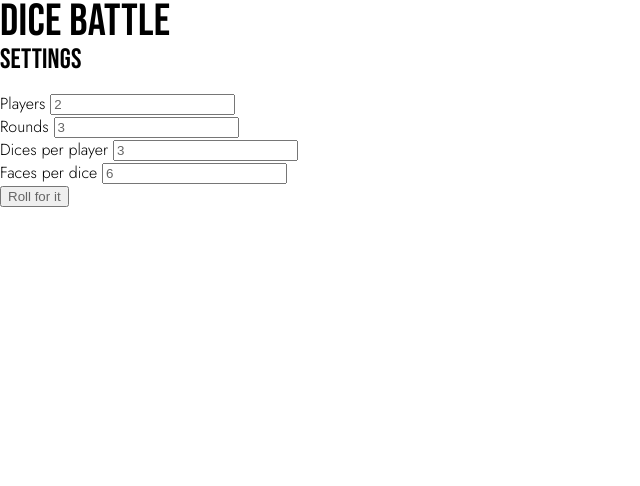
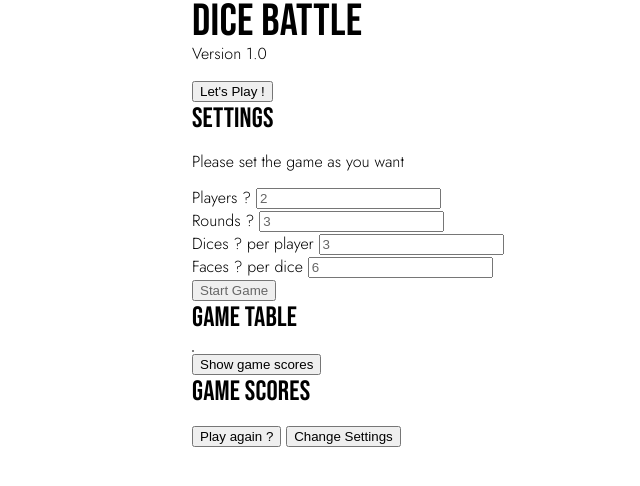
Before and after one commit to antoineroquis/JS-DiceBatlle, a plain HTML site: page index.html in a window 1280 px wide. Shown: the whole page, without its empty margins (0-640 px from the left). Drawn offline with Linux system fonts and the light colour scheme.

Commit message:
Review functions and screen navigation

```diff
--- a/index.html
+++ b/index.html
@@ -7,61 +7,71 @@
     <title>Titre de la page</title>
     <link rel="stylesheet" href="style.css">
     <script src="script.js"></script>
+    <meta name="viewport" content="width=device-width, user-scalable=no">
 
   </head>
 
   <body>
 
+    <div class="o-wrapper">
+
+      <section id="splash" class="c-splash">
+
         <h1>Dice Battle</h1>
+        <p>Version 1.0</p>
+        <button class="c-button" onClick="letsPlay()">Let's Play !</button>
 
-    <section id="settings">
+      </section>
+
+      <section id="settings" class="c-settings">
 
         <h2>Settings</h2>
+        <p>Please set the game as you want</p>
 
-      <form name="rollForm">
+        <form class="c-rollForm" name="rollForm">
           <div>
-          <label>Players</label>
-          <input id="number" type="number" name="players" value="2">
+            <label>Players ?</label>
+            <input type="number" name="players" value="2">
           </div>
           <div>
-          <label>Rounds</label>
-          <input id="number" type="number" name="rounds" value="3">
+            <label>Rounds ?</label>
+            <input type="number" name="rounds" value="3">
           </div>
           <div>
-          <label>Dices per player</label>
-          <input id="number" type="number" name="dices" value="3">
+            <label>Dices ? <span>per player</span></label>
+            <input type="number" name="dices" value="3">
           </div>
           <div>
-          <label>Faces per dice</label>
-          <input id="number" type="number" name="faces" value="6">
+            <label>Faces ? <span>per dice</span></label>
+            <input type="number" name="faces" value="6">
           </div>
           <div>
-          <input type="button" onClick="rollForIt()" value="Roll for it">
+            <input class="c-button" type="button" onClick="startGame()" value="Start Game">
           </div>
         </form>
 
       </section>
 
-    <section id="table">
+      <section id="gameTable" class="c-gameTable">
 
         <h2>Game table</h2>
 
         <table id="resultTable"></table>
 
-      <button onClick="defineWinner()">Define winner</button>
+        <button class="c-button" onClick="launchGame()">Show game scores</button>
 
       </section>
 
-    <section id="results">
+      <section id="gameScores" class="c-gameScores">
 
-      <h2>Final results</h2>
+        <h2>Game scores</h2>
 
-      <div id="resultGame">And the winner is ...... (to be programed !)</div>
-
-      <button onClick="playAgain()">Play again ?</button>
-      <button onClick="changeSettings()">Change Settings</button>
+        <button class="c-button" onClick="playAgain()">Play again ?</button>
+        <button class="c-button--alt" onClick="changeSettings()">Change Settings</button>
 
       </section>
+
+    </div>
 
   </body>
 
--- a/script.js
+++ b/script.js
@@ -85,7 +85,13 @@ const printResultTable = (players, rounds, dices) => {
 }
 
 // Function : catch form values and launch playGame + printResultTable with it
-const rollForIt = () => {
+const letsPlay = () => {
+  document.getElementById("splash").style.display = "none";
+  document.getElementById("settings").style.display = "block";
+}
+
+// Function : catch form values and launch playGame + printResultTable with it
+const startGame = () => {
   let players = document.rollForm.players.value;
   let rounds = document.rollForm.rounds.value;
   let dices = document.rollForm.dices.value;
@@ -93,13 +99,13 @@ const rollForIt = () => {
   playGame(players, rounds, dices, faces)
   printResultTable(players, rounds, dices)
   document.getElementById("settings").style.display = "none";
-  document.getElementById("table").style.display = "block";
+  document.getElementById("gameTable").style.display = "block";
 }
 
-const defineWinner = () => {
-  document.getElementById("table").style.display = "none";
-  document.getElementById("results").style.display = "block";
+const launchGame = () => {
+  document.getElementById("gameTable").style.display = "none";
   document.getElementById('resultTable').innerHTML = "";
+  document.getElementById("gameScores").style.display = "block";
 }
 
 const playAgain = () => {
@@ -109,13 +115,13 @@ const playAgain = () => {
   let faces = document.rollForm.faces.value;
   playGame(players, rounds, dices, faces)
   printResultTable(players, rounds, dices)
-  document.getElementById("results").style.display = "none";
-  document.getElementById("table").style.display = "block";
+  document.getElementById("gameTable").style.display = "block";
+  document.getElementById("gameScores").style.display = "none";
 }
 
 const changeSettings = () => {
-  document.getElementById("results").style.display = "none";
   document.getElementById("settings").style.display = "block";
+  document.getElementById("gameScores").style.display = "none";
 }
 
 
```
Lines whose indentation alone changed are shown as unchanged.
